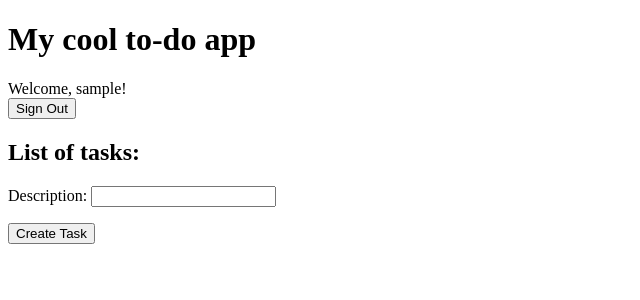
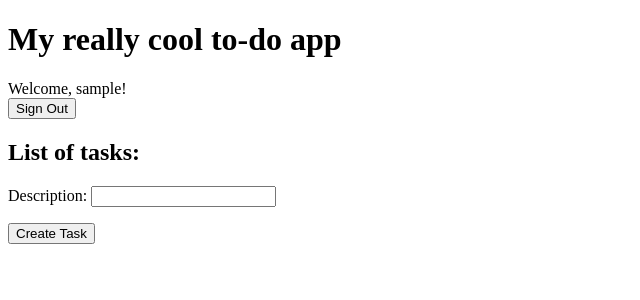
Before and after one commit to jamesbrunet/lab-3-vcs-and-models, a Django app: page / in a window 1280 px wide. Shown: the top 300 px of the page, without its empty margins (0-640 px from the left). Run offline with Django 4.2, Linux system fonts and the light colour scheme; the visitor is signed in with stand-in values (Sample User, id 1); data that the repository does not hold is empty.

Commit message:
Add minor change

```diff
--- a/studentdemo/todoapp/templates/index.html
+++ b/studentdemo/todoapp/templates/index.html
@@ -6,7 +6,7 @@
     <script src="https://ajax.googleapis.com/ajax/libs/jquery/3.5.1/jquery.min.js"></script>
 </head>
 <body>
-<h1>My cool to-do app</h1>
+<h1>My really cool to-do app</h1>
 
 {% if user.is_authenticated %}
     Welcome, {{ user.username }}!
```
